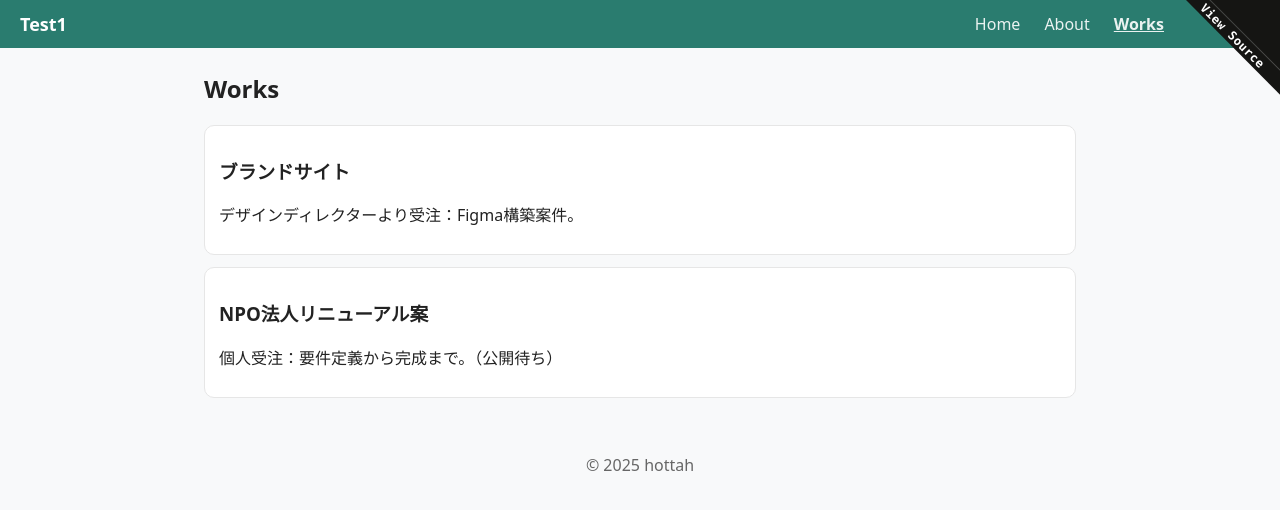
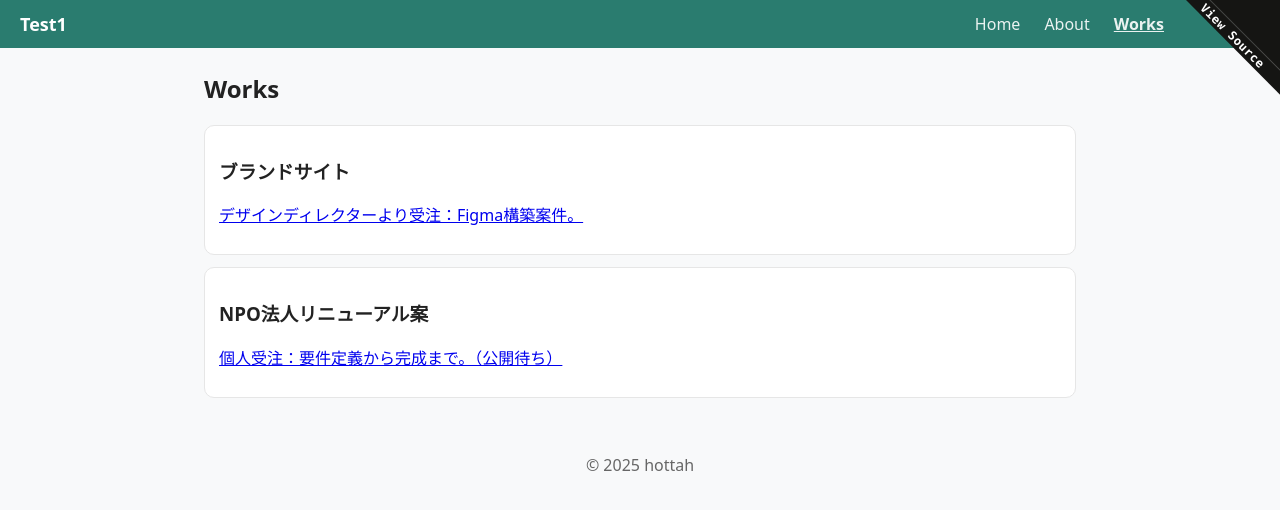
Before and after one commit to hottah/test1, a React (Create React App) app: page /works in a window 1280 px wide. Shown: the top 510 px of the page. Built offline with nearby package versions, Linux system fonts and the light colour scheme.

Commit message:
pull:urlをリンク

```diff
--- a/src/pages/works.js
+++ b/src/pages/works.js
@@ -13,7 +13,7 @@ export default function Works() {
         {works.map((w) => (
           <li key={w.title}>
             <h3>{w.title}</h3>
-            <p>{w.desc}</p>
+            <p><a href={w.url} target="_blank" rel="noreferrer">{w.desc}</a></p>
           </li>
         ))}
       </ul>
```
